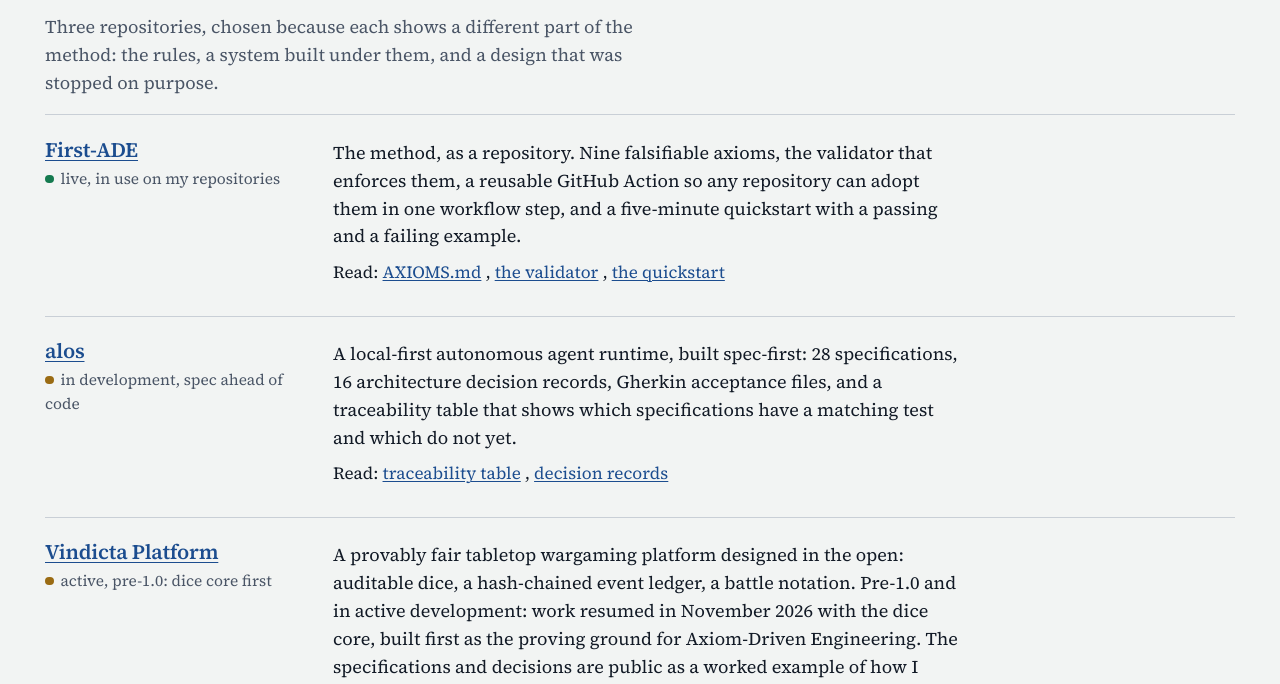
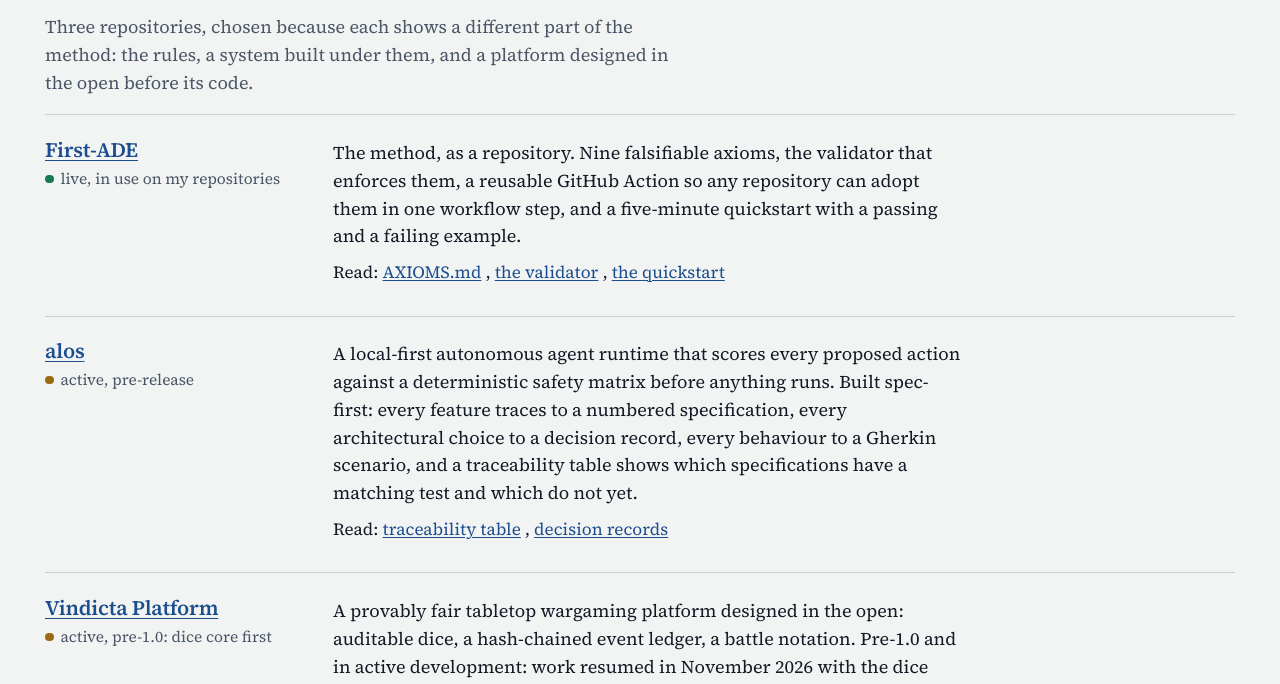
Before and after one commit to brandon-fox/brandon-fox.github.io, an Astro site: page / in a window 1280 px wide. Shown: the part 623-1307 px from the top of the page. Built offline with nearby package versions, Linux system fonts and the light colour scheme; Astro itself is replaced by a stand-in of ours.

Commit message:
content: align Work and About with the public identity plan (#10)
- Work intro no longer calls Vindicta a stopped design; it is active, pre-1.0.
- ALOS status matches its README (active, pre-release); card drops
  spec/ADR counts that go stale.
- About gains the Foxtrot paragraph (E5.S3).

Co-authored-by: Claude Opus 5.5 <noreply@anthropic.com>

```diff
--- a/src/pages/about.astro
+++ b/src/pages/about.astro
@@ -13,6 +13,9 @@ import Base from '../layouts/Base.astro';
     </p>
     <p>
       I work spec-first. The specification is the source of truth; the code is what the specification reproduces. When the two disagree, the spec is what I fix first, and the traceability table in <a href="https://github.com/brandon-fox/alos">alos</a> is where I keep myself honest about how much of the spec the code has actually caught up to.
+    </p>
+    <p>
+      Before software, there was Foxtrot Farm, which I ran from 2013 to 2017, and it is where the habit started. A farm is a systems problem with weather in the loop: I ran its operations through an ERP, added IoT monitoring so a problem showed up in the data before it showed up in a crop, and pivoted the operation to a single crop. I consulted under the Foxtrot name until 2018.
     </p>
     <p>
       I am drawn to staff-level platform work: the shape of a system over years, the invariants that make it safe to change, and the tooling that lets many people change it without breaking each other. If you are working on that kind of problem, I would like to hear about it.
--- a/src/pages/index.astro
+++ b/src/pages/index.astro
@@ -24,10 +24,10 @@ const work = [
   {
     name: 'alos',
     href: 'https://github.com/brandon-fox/alos',
-    status: 'in development, spec ahead of code',
+    status: 'active, pre-release',
     live: false,
     what:
-      'A local-first autonomous agent runtime, built spec-first: 28 specifications, 16 architecture decision records, Gherkin acceptance files, and a traceability table that shows which specifications have a matching test and which do not yet.',
+      'A local-first autonomous agent runtime that scores every proposed action against a deterministic safety matrix before anything runs. Built spec-first: every feature traces to a numbered specification, every architectural choice to a decision record, every behaviour to a Gherkin scenario, and a traceability table shows which specifications have a matching test and which do not yet.',
     read: [
       { label: 'traceability table', href: 'https://github.com/brandon-fox/alos/blob/main/docs/traceability.md' },
       { label: 'decision records', href: 'https://github.com/brandon-fox/alos/tree/main/docs/adr' },
@@ -90,7 +90,7 @@ const axioms = [
 
   <section class="section" id="work" aria-labelledby="work-h">
     <h2 id="work-h">Work</h2>
-    <p class="muted">Three repositories, chosen because each shows a different part of the method: the rules, a system built under them, and a design that was stopped on purpose.</p>
+    <p class="muted">Three repositories, chosen because each shows a different part of the method: the rules, a system built under them, and a platform designed in the open before its code.</p>
     <ul class="entries">
       {
         work.map((w) => (
```
